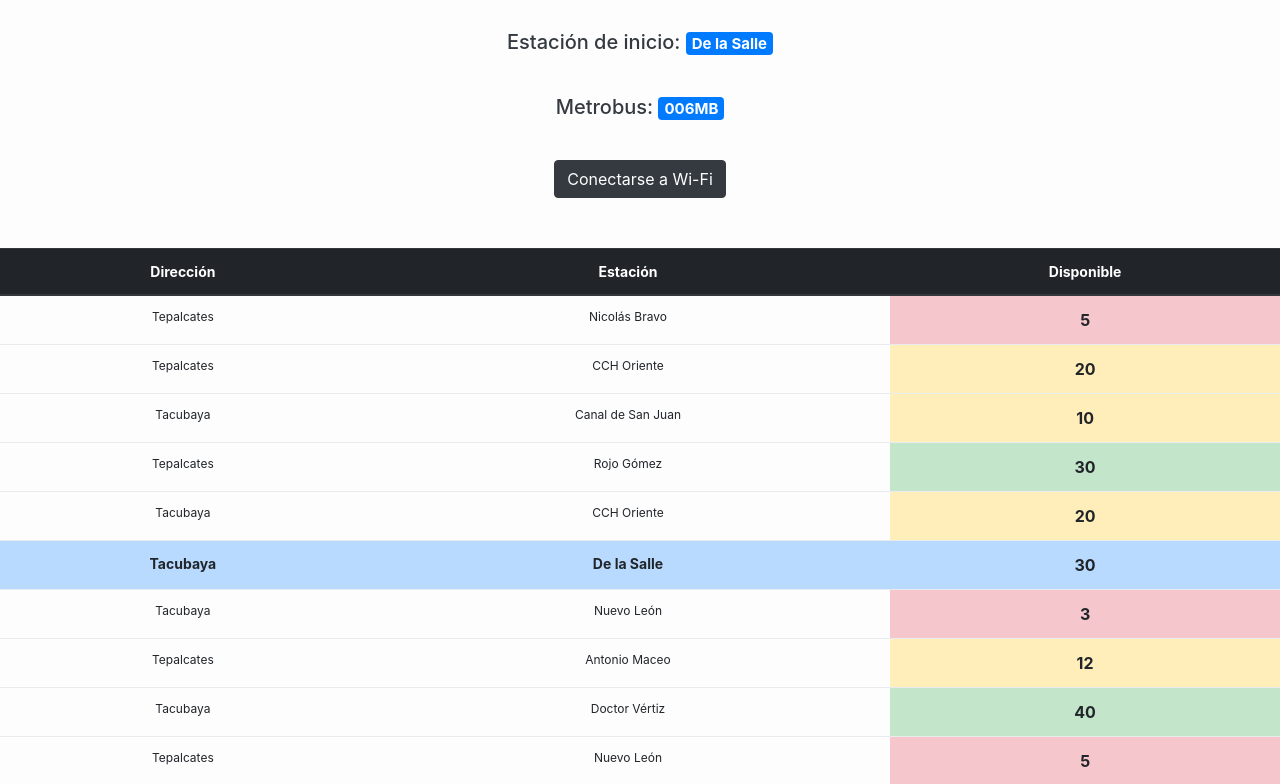
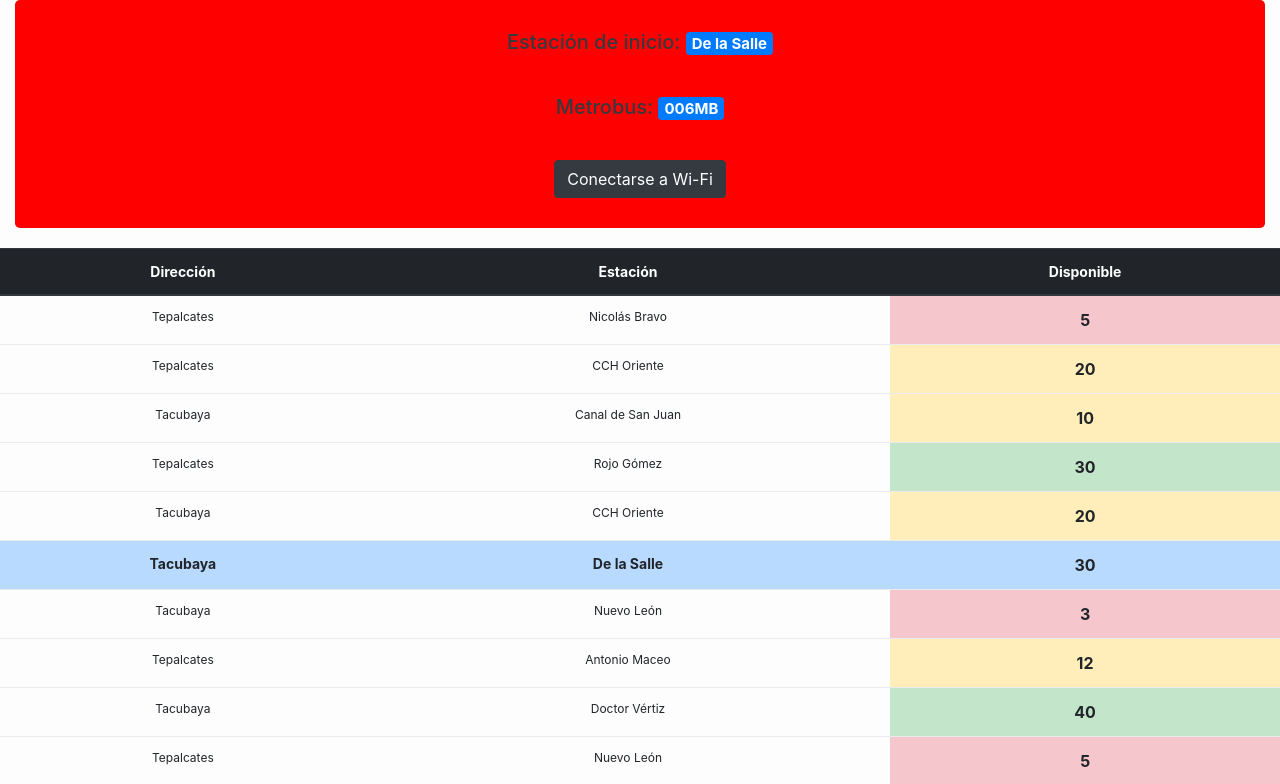
Before and after one commit to Taviz55/MB-cupo, a PHP site: page / in a window 1280 px wide. Shown: the top 784 px of the page. Run offline with PHP 8.4, Linux system fonts and the light colour scheme; data comes from the database, SQL or seed files in the repository; some libraries are stand-ins or nearby versions.

Commit message:
cambio de prueba para enseñarle al magicarp del fores que no tiene nada me magic.

```diff
--- a/css/style.css
+++ b/css/style.css
@@ -5,7 +5,7 @@ body{
 }
 
 .jumbotron{
-    background: #fdfdfe;
+    background: red;
     display: flex;
     flex-direction: column;
     justify-content: center;
```
